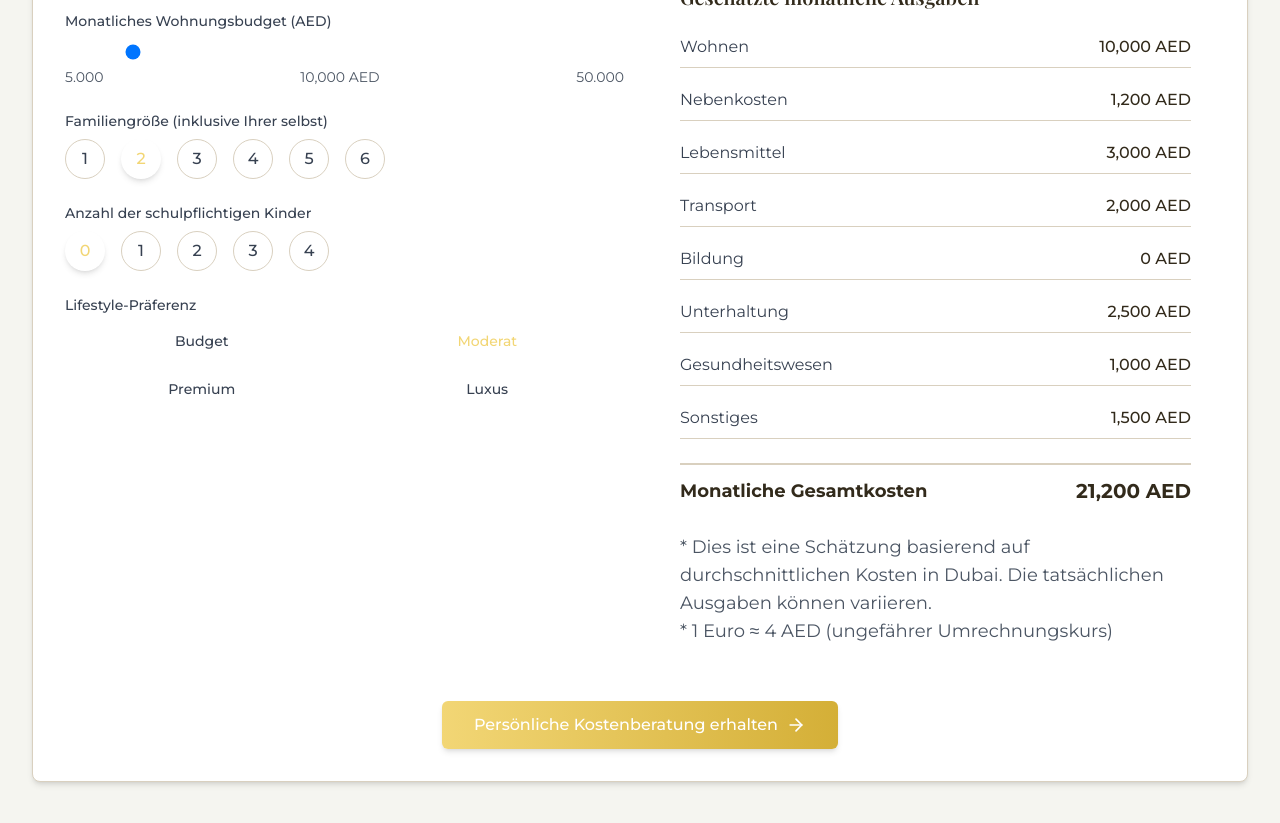
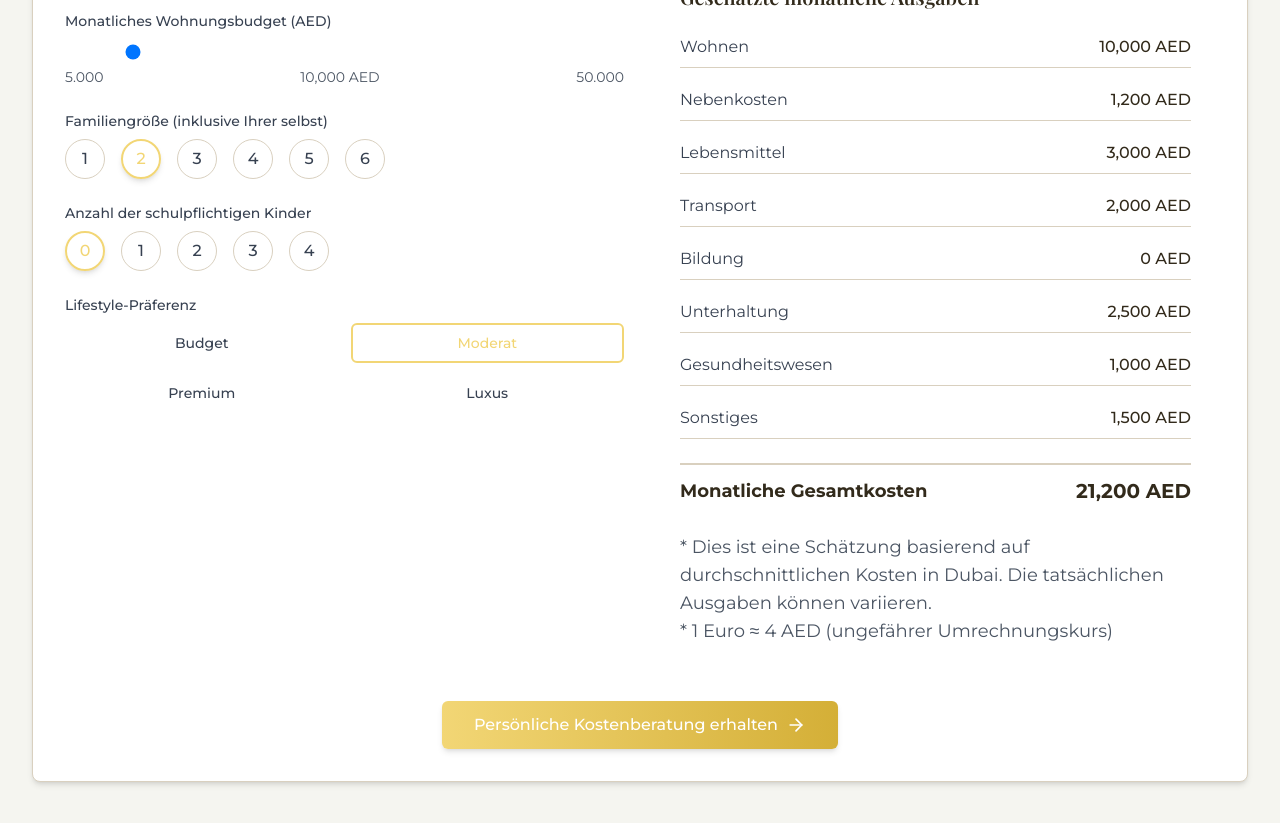
Before and after one commit to LepcsikMike/dubai-move-guide, a React (Vite) app: page /ressourcen in a window 1280 px wide. Shown: the part 2980-3803 px from the top of the page. Built offline with nearby package versions, Linux system fonts and the light colour scheme.

Commit message:
Fix: Active button border color
Set the border color of active buttons to text-brand-light-gold.

```diff
--- a/src/pages/resources/calculator/InputSection.tsx
+++ b/src/pages/resources/calculator/InputSection.tsx
@@ -43,7 +43,7 @@ const InputSection: React.FC<InputSectionProps> = ({ inputs, onInputChange }) =>
               onClick={() => onInputChange('familySize', size)}
               className={`w-10 h-10 rounded-full ${
                 inputs.familySize === size
-                  ? "bg-dubai-gold text-brand-light-gold shadow-md"
+                  ? "bg-dubai-gold text-brand-light-gold border-2 border-brand-light-gold shadow-md"
                   : "bg-dubai-sand/50 text-gray-700 hover:bg-dubai-dark-sand/30 border border-dubai-dark-sand/30"
               } flex items-center justify-center font-medium transition-colors`}
             >
@@ -64,7 +64,7 @@ const InputSection: React.FC<InputSectionProps> = ({ inputs, onInputChange }) =>
               onClick={() => onInputChange('schoolAge', num)}
               className={`w-10 h-10 rounded-full ${
                 inputs.schoolAge === num
-                  ? "bg-dubai-gold text-brand-light-gold shadow-md"
+                  ? "bg-dubai-gold text-brand-light-gold border-2 border-brand-light-gold shadow-md"
                   : "bg-dubai-sand/50 text-gray-700 hover:bg-dubai-dark-sand/30 border border-dubai-dark-sand/30"
               } flex items-center justify-center font-medium transition-colors`}
             >
@@ -90,7 +90,7 @@ const InputSection: React.FC<InputSectionProps> = ({ inputs, onInputChange }) =>
               onClick={() => onInputChange('lifestyle', option.id)}
               className={`py-2 px-4 rounded-md text-sm font-medium ${
                 inputs.lifestyle === option.id
-                  ? "bg-dubai-gold text-brand-light-gold hover:bg-dubai-gold/90"
+                  ? "bg-dubai-gold text-brand-light-gold border-2 border-brand-light-gold hover:bg-dubai-gold/90"
                   : "bg-dubai-sand/50 text-gray-700 hover:bg-dubai-dark-sand/30"
               } transition-colors`}
             >
```
